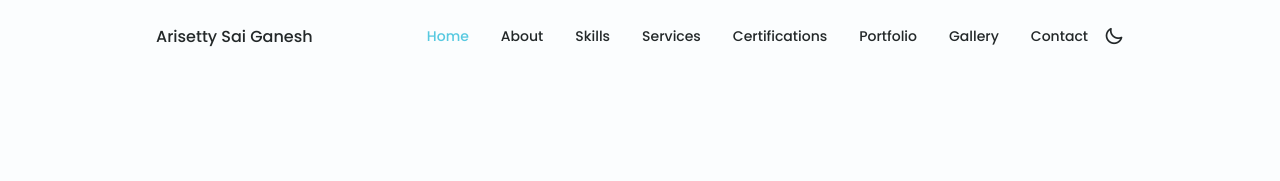
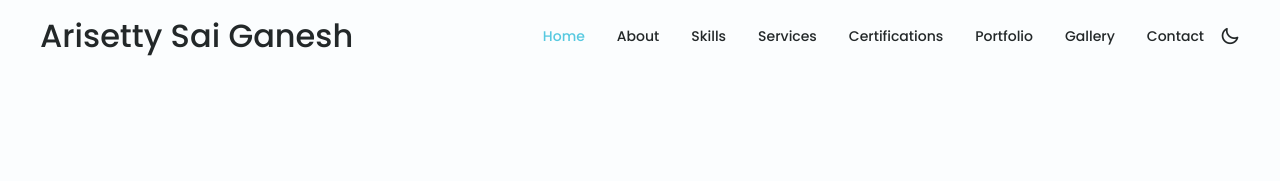
Before and after one commit to arisettysaiganesh/portfolio, a plain HTML site: page index.html in a window 1280 px wide. Shown: the top 181 px of the page. Drawn offline with nearby package versions, Linux system fonts and the light colour scheme.

Commit message:
Add files via upload

```diff
--- a/packages/css/styles.css
+++ b/packages/css/styles.css
@@ -187,7 +187,7 @@ img {
 
 /*==================== NAV ====================*/
 .nav {
-  max-width: 968px;
+  max-width: 1200px;
   height: var(--header-height);
   display: flex;
   justify-content: space-between;
@@ -198,6 +198,7 @@ img {
 .nav__toggle {
   color: var(--title-color);
   font-weight: var(--font-medium);
+  font-size:xx-large;
 }
 
 .nav__logo:hover {
```
